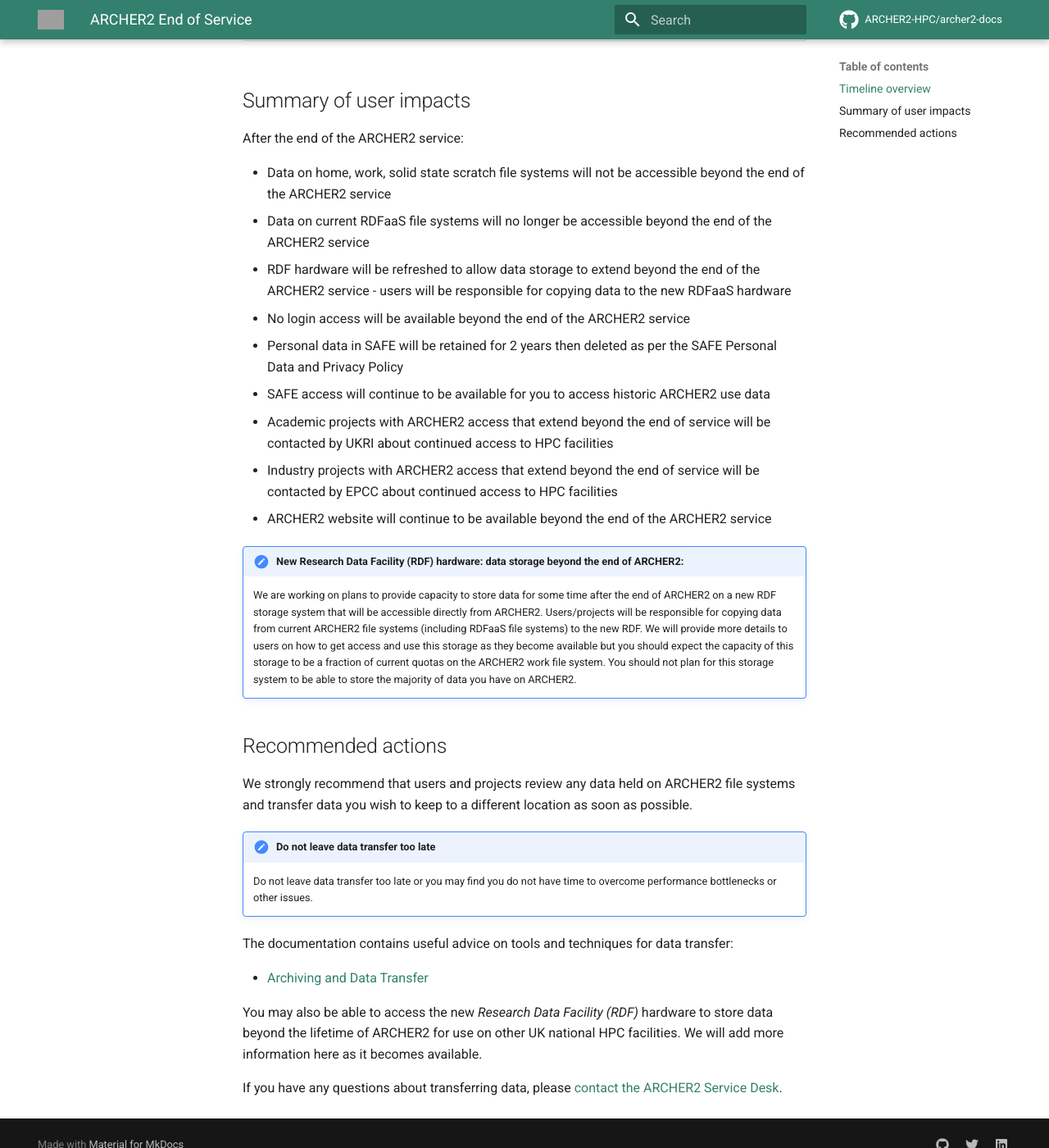
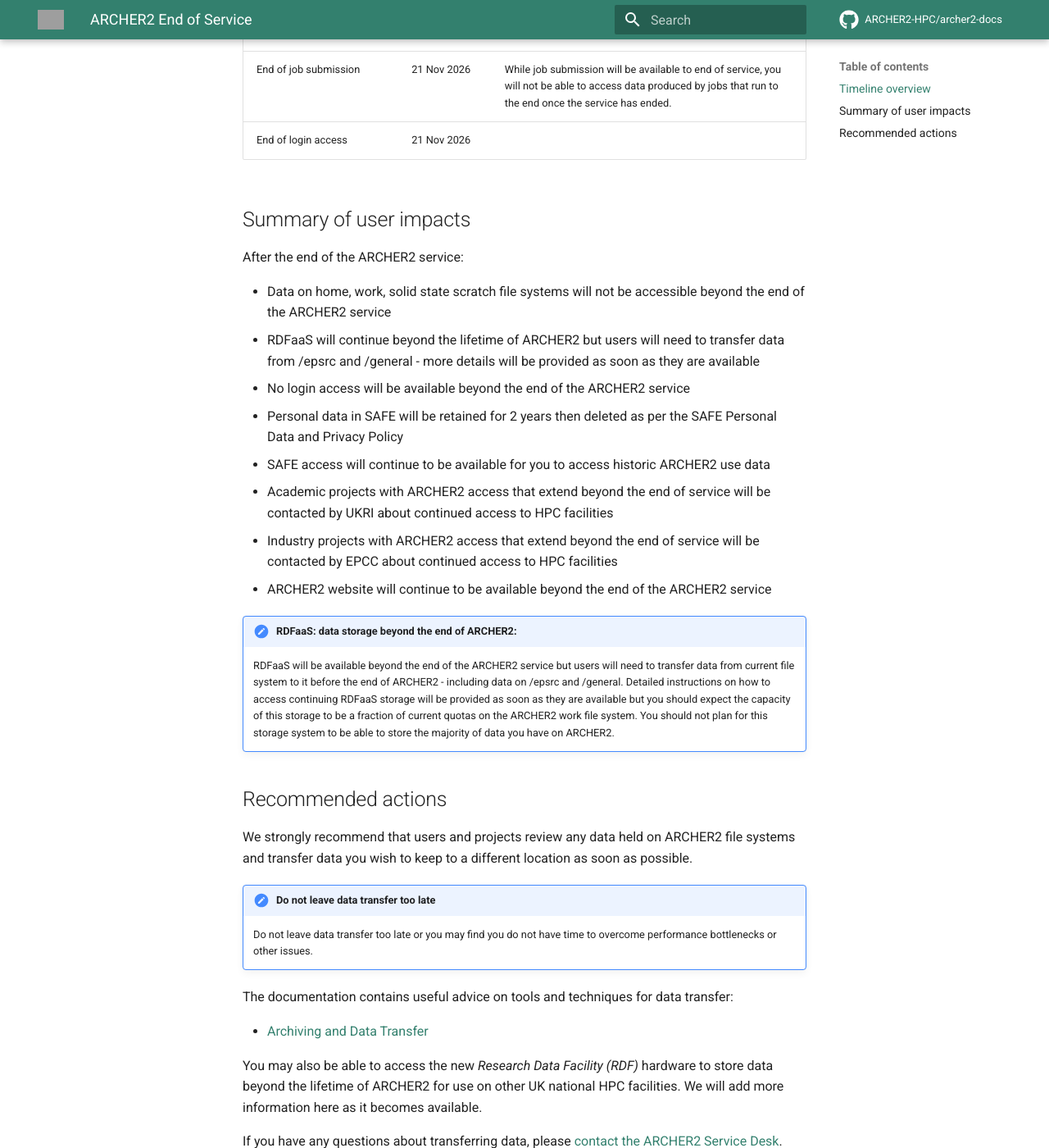
Before and after one commit to ARCHER2-HPC/archer2-docs, an MkDocs documentation site: the page built from docs/end-of-service-2026/index.md, in a window 1280 px wide and 1400 px high, scrolled down 1936 px. Shown: the whole window at 82% size. Built offline with MkDocs 1.6.1 and Material for MkDocs 9.7.7, drawn with Linux system fonts in a browser that asks for light colours; comment, search, counter and statistics services are not loaded; some of the changed text lies outside the part shown; grey boxes are pictures that could not be loaded.

Commit message:
Updates in line with comments

```diff
--- a/docs/end-of-service-2026/index.md
+++ b/docs/end-of-service-2026/index.md
@@ -6,12 +6,20 @@
 !!! warning "ARCHER2 End of Service"
     The ARCHER2 service is scheduled to end on 21 November 2026.
     After this date, you will no longer be able to connect to the ARCHER2 login nodes or access any data that
-    was stored on the ARCHER2 home, work and solid state scratch file systems. You will no longer be able
-    to access any data on the current RDFaaS file systems after the end of the ARCHER2 service either.
+    was stored on the ARCHER2 home, work and solid state scratch file systems.
 
-    A replacement RDF storage system is being commissioned to allow users to store some data beyond the end
-    of the ARCHER2 service and this should be available to active ARCHER2 projects within the next couple
-    of months.
+    RDFaaS will be available beyond the end of the ARCHER2 service but users will need to transfer data
+    from current file system to it before the end of ARCHER2 - including data
+    on /epsrc and /general. Detailed instructions on how to access continuing RDFaaS storage will be
+    provided as soon as they are available.
+
+!!! tip "NERC-supported projects can use JASMIN for data storage"
+    NERC-supported projects have been granted access to data storage resources on
+    [JASMIN](https://www.jasmin.ac.uk/). Please see teh JASMIN website for details
+    on how to transfer data ([Globus Online](https://docs.archer2.ac.uk/user-guide/data/#data-transfer-via-globus)
+    is supported for data transfers to JASMIN). If you have any questions on JASMIN
+    access for your NERC-supported project, please contact the
+    [NERC HPC Team](mailto:hpc@nerc.ukri.org).
 
 !!! important "Do not leave data transfer too late"
     Do not leave data transfer too late or you may find you do not have time to overcome
@@ -59,8 +67,7 @@
 After the end of the ARCHER2 service:
 
 - Data on home, work, solid state scratch file systems will not be accessible beyond the end of the ARCHER2 service
-- Data on current RDFaaS file systems will no longer be accessible beyond the end of the ARCHER2 service
-- RDF hardware will be refreshed to allow data storage to extend beyond the end of the ARCHER2 service - users will be responsible for copying data to the new RDFaaS hardware
+- RDFaaS will continue beyond the lifetime of ARCHER2 but users will need to transfer data from /epsrc and /general - more details will be provided as soon as they are available
 - No login access will be available beyond the end of the ARCHER2 service
 - Personal data in SAFE will be retained for 2 years then deleted as per the SAFE Personal Data and Privacy Policy
 - SAFE access will continue to be available for you to access historic ARCHER2 use data
@@ -68,14 +75,12 @@
 - Industry projects with ARCHER2 access that extend beyond the end of service will be contacted by EPCC about continued access to HPC facilities
 - ARCHER2 website will continue to be available beyond the end of the ARCHER2 service
 
-!!! note "New Research Data Facility (RDF) hardware: data storage beyond the end of ARCHER2: "
-    We are working on plans to provide capacity to store data for some time after the end of
-    ARCHER2 on a new RDF storage system that will be accessible directly from ARCHER2.
-    Users/projects will be responsible for copying data from current ARCHER2 file systems
-    (including RDFaaS file systems) to the new RDF.
-    We will provide more details to users on how to get access and use this storage as they
-    become available but you should expect the capacity of this storage to be a fraction
-    of current quotas on the ARCHER2 work file system. You should not plan for this storage
+!!! note "RDFaaS: data storage beyond the end of ARCHER2: "
+    RDFaaS will be available beyond the end of the ARCHER2 service but users will need to transfer data
+    from current file system to it before the end of ARCHER2 - including data
+    on /epsrc and /general. Detailed instructions on how to access continuing RDFaaS storage will be
+    provided as soon as they are available but you should expect the capacity of this storage to be a
+    fraction of current quotas on the ARCHER2 work file system. You should not plan for this storage
     system to be able to store the majority of data you have on ARCHER2.
 
 ## Recommended actions
```
Also changed, not shown: docs/end-of-service-2026/data.md (+7 -11 lines).
